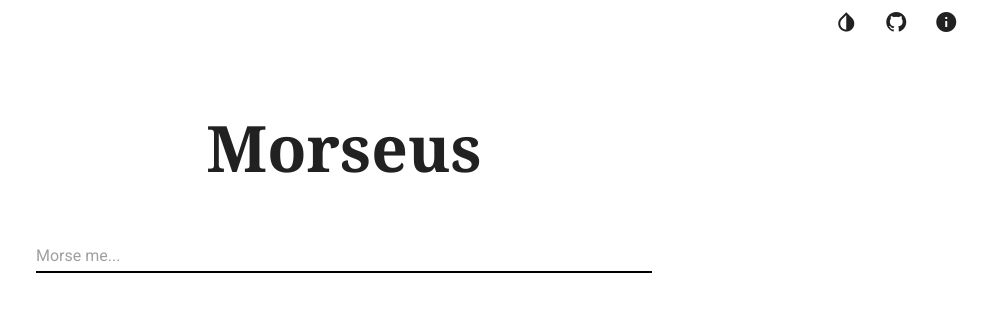
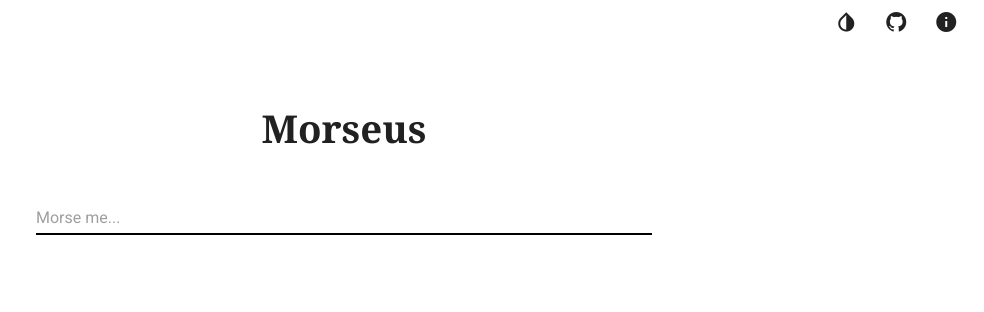
Before and after one commit to LebowskiSama/morseus, a Vue app: page / in a window 1280 px wide. Shown: the top 312 px of the page, without its empty margins (296-1280 px from the left). Built offline with nearby package versions, Linux system fonts and the light colour scheme.

Commit message:
'adjusted-font-scale'

```diff
--- a/src/App.vue
+++ b/src/App.vue
@@ -124,7 +124,7 @@ export default {
 }
 
 #pageHeader{
-  font-size: 5vmax;
+  font-size: 3vw;
   font-weight: bold;
   text-align: center;
 }
@@ -132,7 +132,7 @@ export default {
 #morseResult{
   text-align: center;
   font-weight: bold;
-  font-size: 4vw;
+  font-size: 2vw;
 }
 
 @keyframes fadeIn{
```
